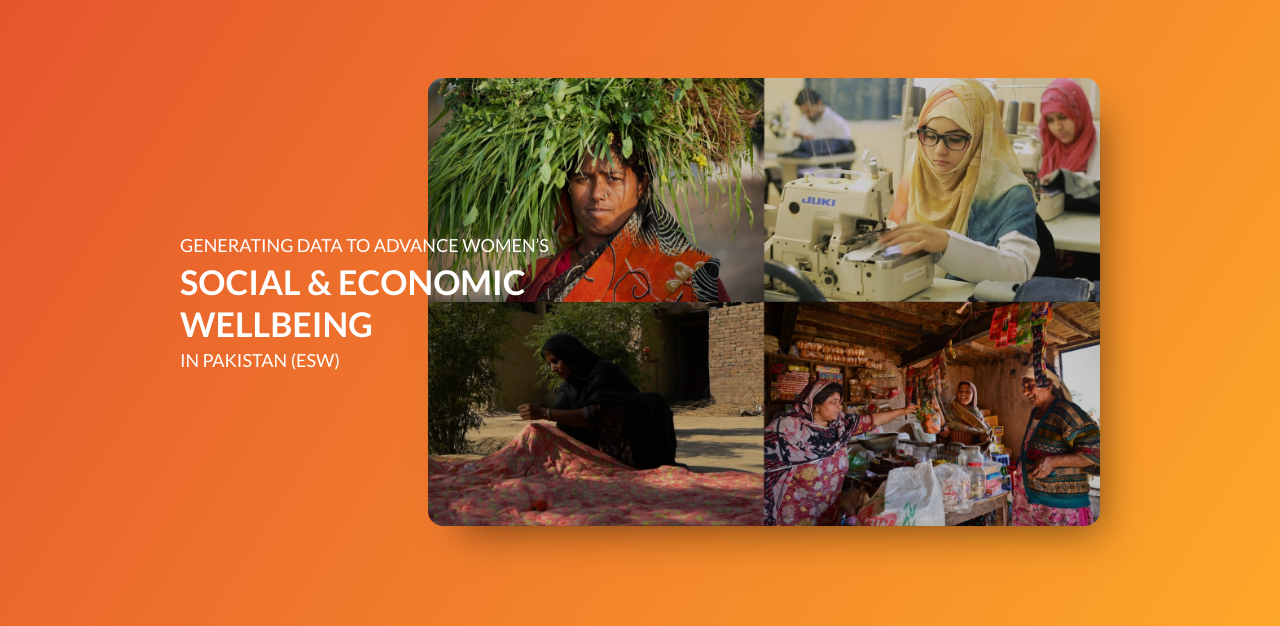
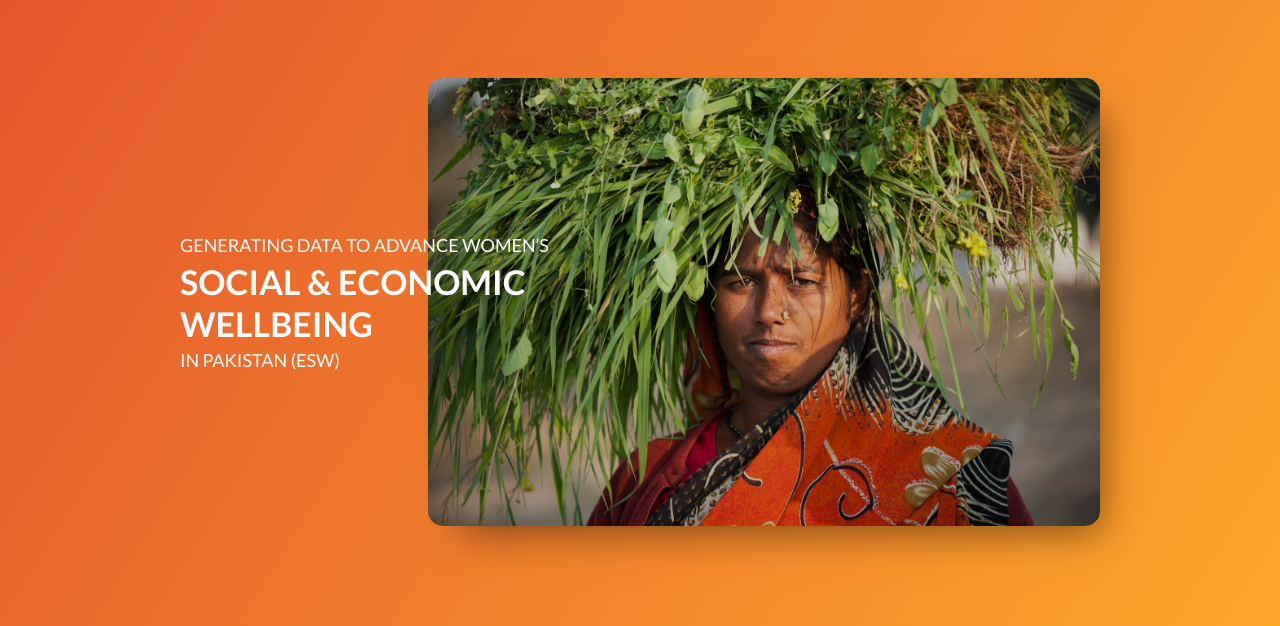
Before and after one commit to hasankhalid/pcswVisPortal, a website: page index.html in a window 1280 px wide. Shown: the part 108-734 px from the top of the page. Drawn offline with nearby package versions, Linux system fonts and the light colour scheme.

Commit message:
move to single picture

```diff
--- a/index.html
+++ b/index.html
@@ -97,7 +97,7 @@
             </div>
             <div class="fadeMeRight">
               <div class="imageContainer">
-                <img id="landingImage" class="titleImage" src="./resources/landingc.jpg"></img>
+                <img id="landingImage" class="titleImage" src="./resources/landing.jpg"></img>
                 <img id="landingImageMobile" class="titleImage" src="./resources/landing.jpg"></img>
                 <div class="overlay_black_title"></div>
               </div>
```
